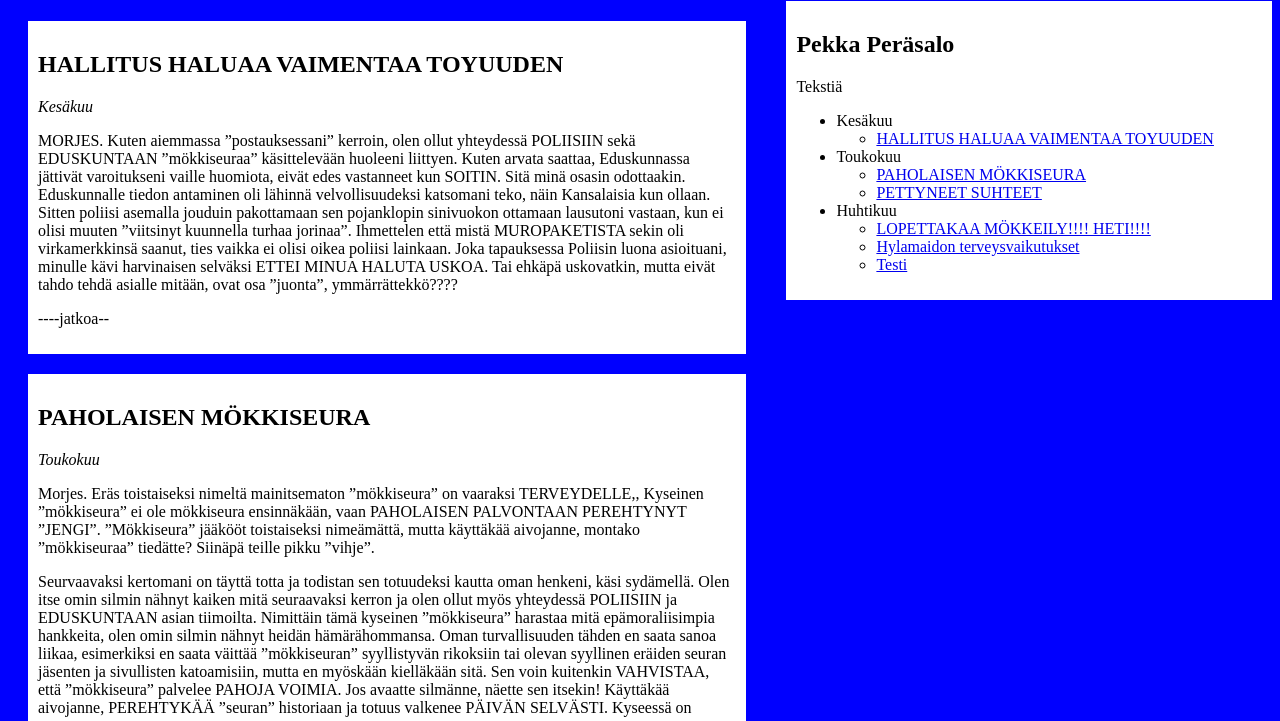
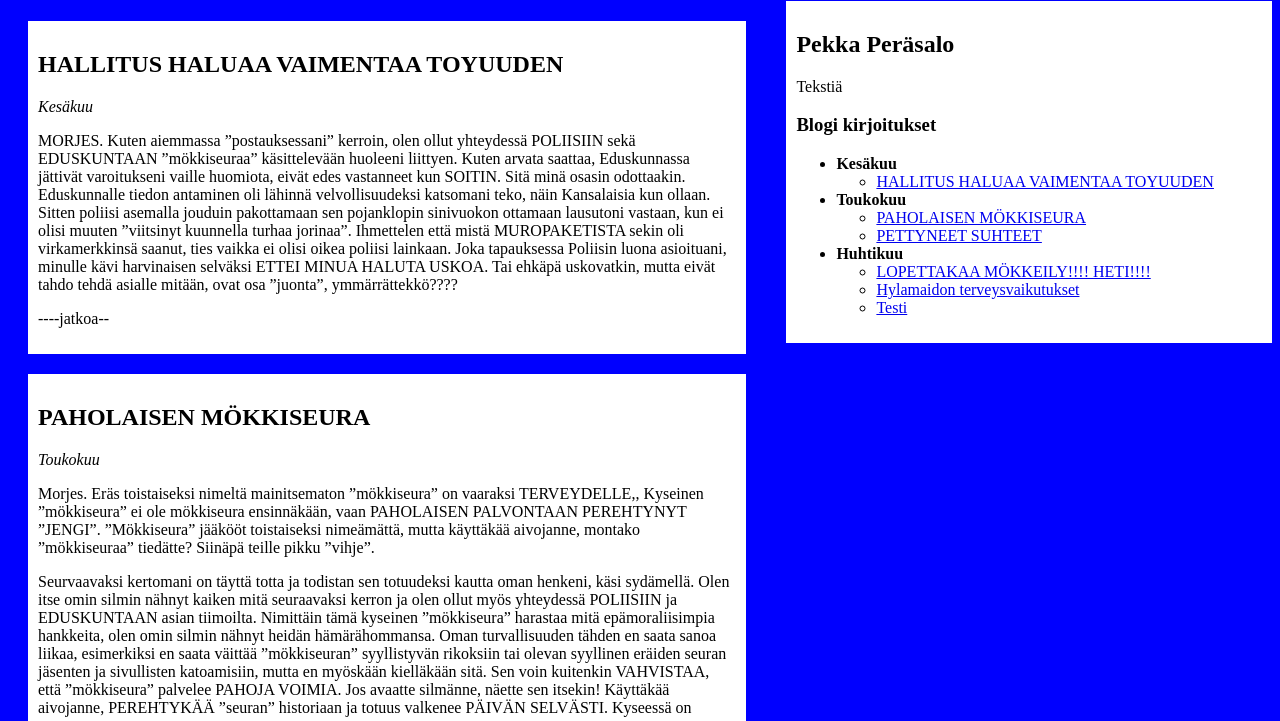
Before and after one commit to vuorisumu/pekkaperasalo, a plain HTML site: page index.html in a window 1280 px wide. Shown: the part 79-800 px from the top of the page. Drawn offline with Linux system fonts and the light colour scheme.

Commit message:
bolded text on sidebar

```diff
--- a/index.html
+++ b/index.html
@@ -142,9 +142,10 @@
 
             <p>Tekstiä</p>
 
+            <h3>Blogi kirjoitukset</h3>
             <ul class="months">
                 <li>
-                    Kesäkuu
+                    <b>Kesäkuu</b>
                     <ul class="blogtexts">
                         <li>
                             <a href="#1">HALLITUS HALUAA VAIMENTAA TOYUUDEN</a>
@@ -153,7 +154,7 @@
                 </li>
 
                 <li>
-                    Toukokuu
+                    <b>Toukokuu</b>
                     <ul class="blogtexts">
                         <li>
                             <a href="#2">PAHOLAISEN MÖKKISEURA</a>
@@ -165,7 +166,7 @@
                 </li>
 
                 <li>
-                    Huhtikuu
+                    <b>Huhtikuu</b>
                     <ul class="blogtexts">
                         <li>
                             <a href="#4">LOPETTAKAA MÖKKEILY!!!! HETI!!!!</a>
```
